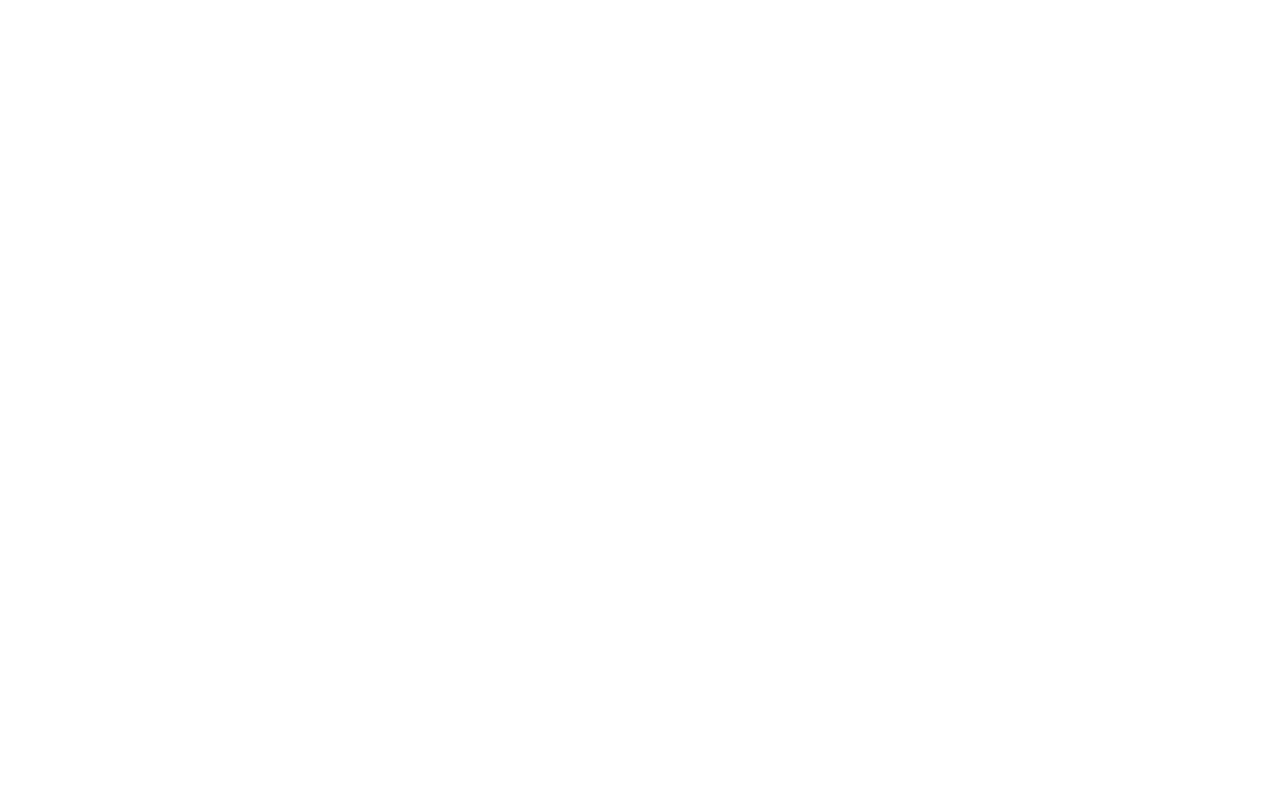
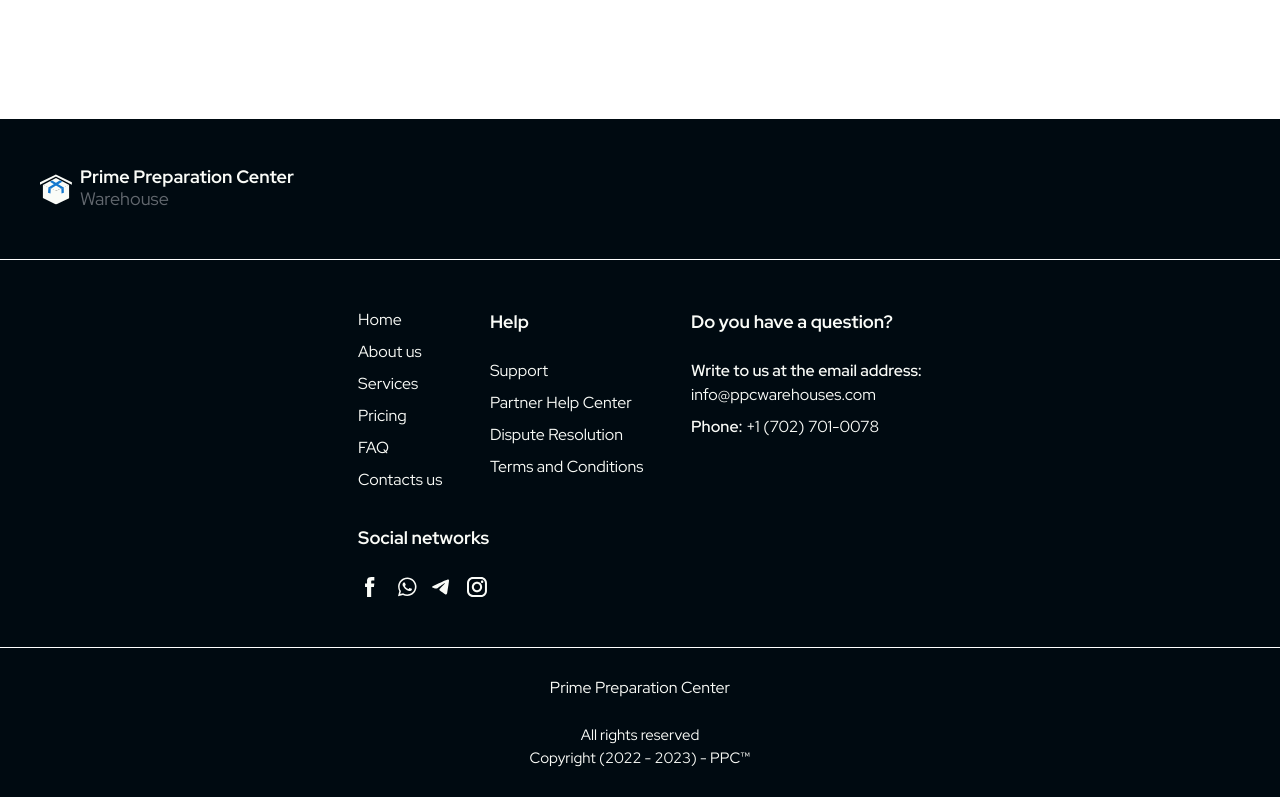
Before and after one commit to korvan17/nevadaFrontend, a Next.js app: page / in a window 1280 px wide. Shown: the part 5862-6659 px from the top of the page. Before the commit the page ends 5981 px from the top, so only its background shows below. Built offline with nearby package versions, Linux system fonts and the light colour scheme.

Commit message:
finished with layout

```diff
--- a/src/app/page.js
+++ b/src/app/page.js
@@ -23,7 +23,7 @@ export default function Home() {
       <Partners />
       <Certificates />
       <Faq />
-      {/* <Footer /> */}
+      <Footer />
       {/* <ChatWindow /> */}
       {/* <div id="myportal" /> */}
     </>
--- a/src/components/Footer/FooterLinks/FooterLinks.jsx
+++ b/src/components/Footer/FooterLinks/FooterLinks.jsx
@@ -1,32 +1,50 @@
+"use client";
+
 import React from "react";
 import { FooterCommonList } from "./FooterCommonList";
 import { helpLinks } from "./footer-data";
 import { links } from "@/content";
 import { SocialLinks } from "./SocialLinks";
 import { FooterContacs } from "./FooterContacs";
+import { useEffect, useState } from "react";
+
 
 export default function FooterLinks() {
-  const test = false;
+  const [viewportWidth, setViewportWidth] = useState(window.innerWidth);
+  console.log('viewportWidth :', viewportWidth);
+
+  useEffect(() => {
+    const handleResize = () => {
+      setViewportWidth(window.innerWidth);
+    };
+
+    window.addEventListener("resize", handleResize);
+
+    return () => {
+      window.removeEventListener("resize", handleResize);
+    };
+  }, []);
+  const mobileViewPort = viewportWidth < 768;
   return (
-    <div className="border-y border-white lg:container">
+    <div className="border-y border-white container">
       {/* <div className="container flex py-[48px] w-[375px] flex-row md:flex-wrap"> */}
-      <div className="flex md:flex-row flex-col flex-wrap py-[48px] justify-between">
-        {test ? (
-          <div className="flex mb-[24px] justify-between w-full">
-            <div>
+      <div className="flex md:flex-row flex-col flex-wrap py-[48px] justify-between md:w-[564px] lg:w-auto mx-auto">
+        {mobileViewPort ? (
+          <div className="flex justify-between w-full">
+            <div className="mb-[24px]">
               <FooterCommonList data={links} />
             </div>
-            <div>
+            <div className="mb-[24px]">
               <h3 className="text-[18px] font-bold mb-[24px]">Help</h3>
               <FooterCommonList data={helpLinks} />
             </div>
           </div>
         ) : (
           <>
-            <div>
+            <div className="mb-[24px]">
               <FooterCommonList data={links} />
             </div>
-            <div>
+            <div className="mb-[24px]">
               <h3 className="text-[18px] font-bold mb-[24px]">Help</h3>
               <FooterCommonList data={helpLinks} />
             </div>
```
